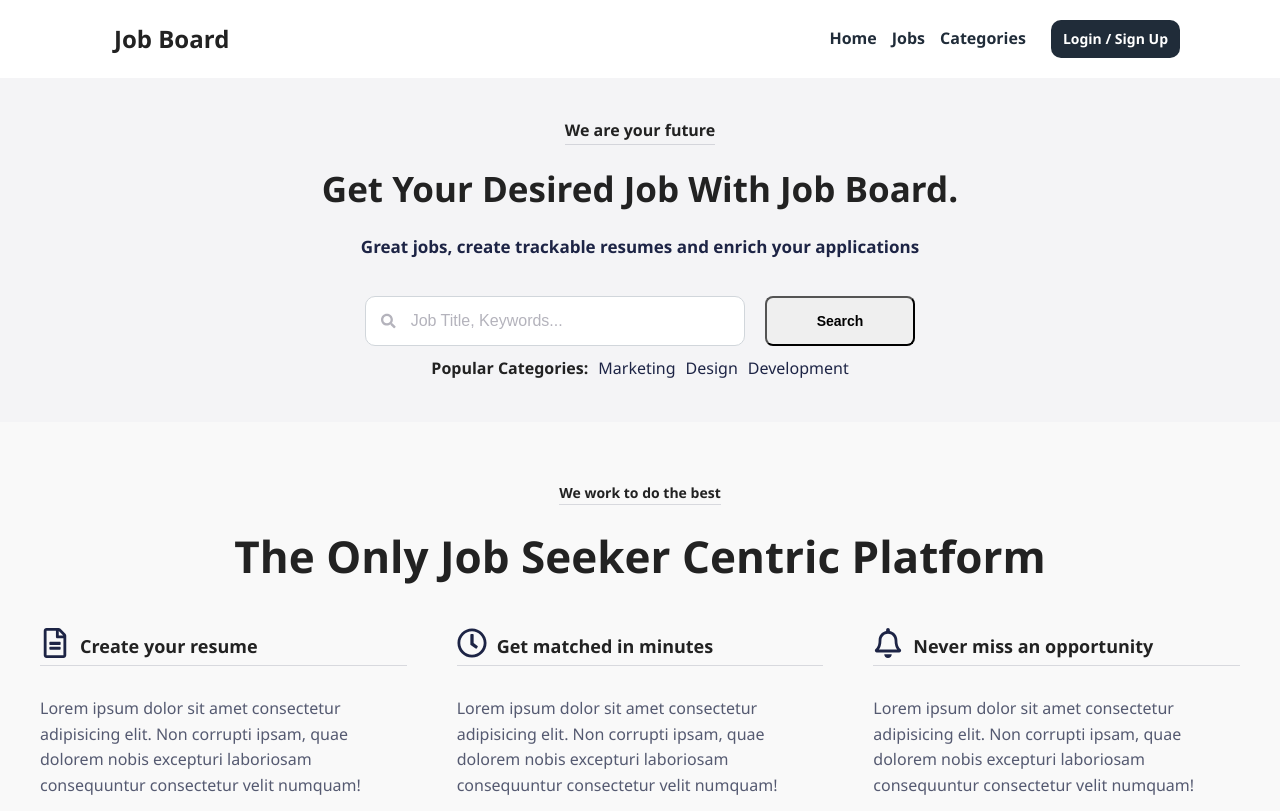
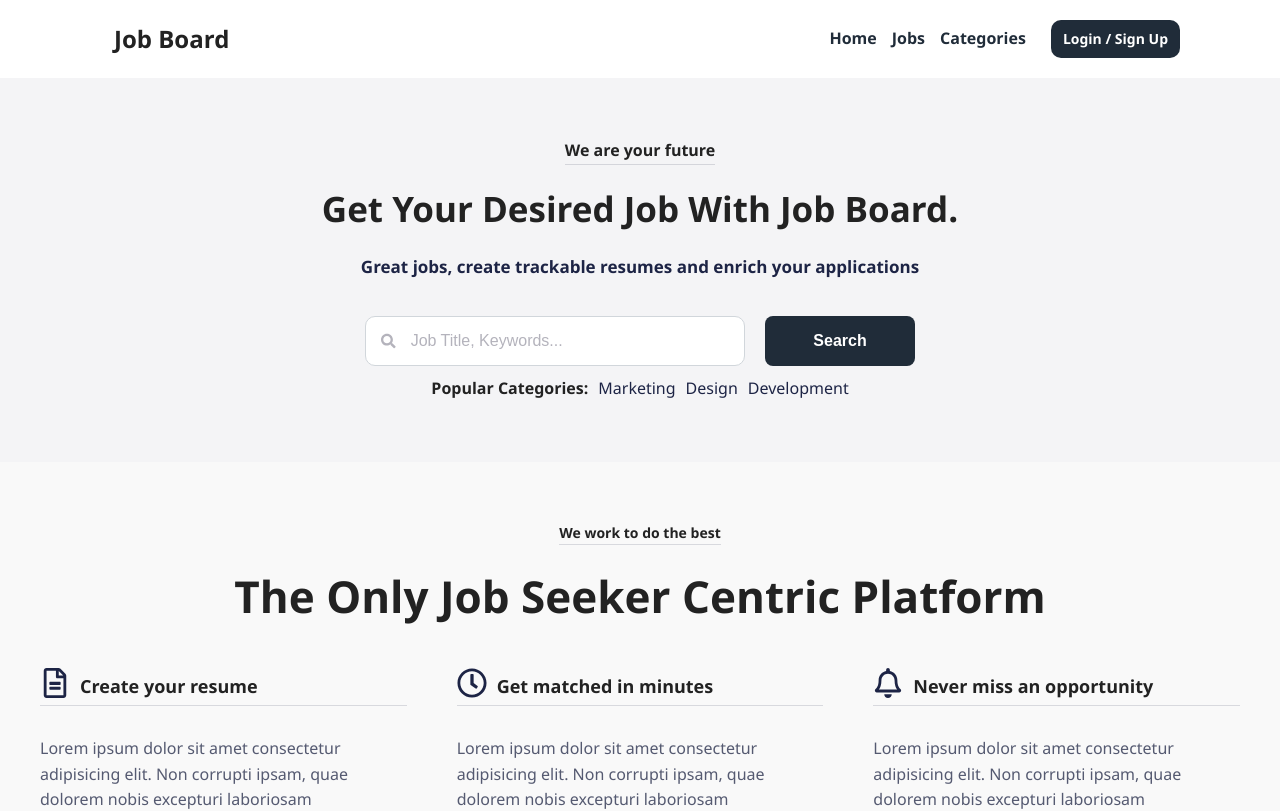
Before and after one commit to Jon-Felipe/Job-Board-React, a React (Vite) app: page / in a window 1280 px wide. Shown: the top 811 px of the page. Built offline with nearby package versions, Linux system fonts and the light colour scheme.

Commit message:
refactored hero component and styles into home page

```diff
--- a/src/components/Hero/Hero.module.css
+++ /dev/null
@@ -1,67 +0,0 @@
-.hero {
-  padding: 40px;
-  background-color: #f4f4f6;
-  display: flex;
-  flex-direction: column;
-  align-items: center;
-  justify-content: center;
-}
-
-.topText {
-  text-align: center;
-  font-size: 16px;
-  font-weight: 600;
-  border-bottom: 1px solid rgba(29, 36, 69, 0.15);
-}
-
-.title {
-  text-align: center;
-  font-size: 35px;
-}
-
-.subtitle {
-  text-align: center;
-  font-size: 17px;
-  font-weight: 600;
-}
-
-.searchForm {
-  width: 100%;
-  margin-top: 20px;
-  display: flex;
-  flex-direction: column;
-  row-gap: 20px;
-}
-
-.categories {
-  display: flex;
-  align-items: center;
-  column-gap: 10px;
-  margin-top: 10px;
-}
-
-.categoryTitle {
-  margin-bottom: 0;
-}
-
-.categoryList {
-  display: flex;
-  align-items: center;
-  column-gap: 10px;
-  li {
-    text-decoration: none;
-    list-style: none;
-  }
-}
-
-@media screen and (min-width: 768px) {
-  .searchForm {
-    flex-direction: row;
-    column-gap: 20px;
-    max-width: 550px;
-
-    button {
-      max-width: 150px;
-    }
-  }
-}
--- a/src/components/Hero/Hero.tsx
+++ /dev/null
@@ -1,44 +0,0 @@
-import styles from './Hero.module.css';
-
-// component
-import Search from '../ui/Search/Search';
-import Button from '../ui/Button/Button';
-
-function Hero() {
-  return (
-    <section className={styles.hero}>
-      <h6 className={styles.topText}>We are your future</h6>
-      <h1 className={styles.title}>Get Your Desired Job With Job Board.</h1>
-      <p className={styles.subtitle}>
-        Great jobs, create trackable resumes and enrich your applications
-      </p>
-      <form className={styles.searchForm}>
-        <Search
-          name='search'
-          placeholder='Job Title, Keywords...'
-          value=''
-          onChange={() => console.log('onChange')}
-        />
-        <Button variant='secondary' onClick={() => console.log('search')}>
-          Search
-        </Button>
-      </form>
-      <div className={styles.categories}>
-        <h4 className={styles.categoryTitle}>Popular Categories:</h4>
-        <ul className={styles.categoryList}>
-          <li>
-            <a href='#'>Marketing</a>
-          </li>
-          <li>
-            <a href='#'>Design</a>
-          </li>
-          <li>
-            <a href='#'>Development</a>
-          </li>
-        </ul>
-      </div>
-    </section>
-  );
-}
-
-export default Hero;
--- /dev/null
+++ b/src/pages/Home/HomePage.styles.tsx
@@ -0,0 +1,75 @@
+import styled from 'styled-components';
+
+export const HeroContainer = styled.section`
+  display: flex;
+  flex-direction: column;
+  align-items: center;
+  justify-content: center;
+  padding: 40px;
+  background-color: #f4f4f6;
+
+  .text {
+    text-align: center;
+    font-size: 16px;
+    font-weight: 600;
+    border-bottom: 1px solid rgba(29, 36, 69, 0.15);
+  }
+
+  .title {
+    text-align: center;
+    font-size: 35px;
+  }
+
+  .sub-text {
+    text-align: center;
+    font-size: 17px;
+    font-weight: 600;
+  }
+
+  .search-form {
+    display: flex;
+    flex-direction: column;
+    row-gap: 20px;
+    width: 100%;
+    margin-top: 20px;
+
+    .search-input {
+      width: 100%;
+    }
+  }
+
+  .categories {
+    display: flex;
+    align-items: center;
+    column-gap: 10px;
+    margin-top: 10px;
+  }
+
+  .category-title {
+    margin-bottom: 0;
+  }
+
+  .category-list {
+    display: flex;
+    flex-wrap: wrap;
+    align-items: center;
+    column-gap: 10px;
+    li {
+      text-decoration: none;
+      list-style: none;
+    }
+  }
+
+  @media screen and (min-width: 768px) {
+    padding: 60px 40px;
+    .search-form {
+      flex-direction: row;
+      column-gap: 20px;
+      max-width: 550px;
+
+      button {
+        max-width: 150px;
+      }
+    }
+  }
+`;
--- a/src/pages/Home/HomePage.tsx
+++ b/src/pages/Home/HomePage.tsx
@@ -1,17 +1,57 @@
 // components
-import Hero from '../../components/Hero/Hero';
+import Search from '../../components/ui/Search/Search';
+import Button from '../../components/ui/Button/Button';
 import About from '../../components/About/About';
 import Job from '../../components/Job/Job';
 
+// extras
+import { HeroContainer } from './HomePage.styles';
+
 function HomePage() {
   return (
-    <>
-      <main>
-        <Hero />
-        <About />
-        <Job />
-      </main>
-    </>
+    <main>
+      <HeroContainer>
+        <h6 className='text'>We are your future</h6>
+        <h1 className='title'>Get Your Desired Job With Job Board.</h1>
+        <p className='sub-text'>
+          Great jobs, create trackable resumes and enrich your applications
+        </p>
+        <form className='search-form'>
+          <div className='search-input'>
+            <Search
+              name='search'
+              placeholder='Job Title, Keywords...'
+              value=''
+              onChange={() => console.log('onChange')}
+            />
+          </div>
+          <Button
+            type='submit'
+            variant='primary'
+            size='large'
+            onClick={() => console.log('search')}
+          >
+            Search
+          </Button>
+        </form>
+        <div className='categories'>
+          <h4 className='category-title'>Popular Categories:</h4>
+          <ul className='category-list'>
+            <li>
+              <a href='#'>Marketing</a>
+            </li>
+            <li>
+              <a href='#'>Design</a>
+            </li>
+            <li>
+              <a href='#'>Development</a>
+            </li>
+          </ul>
+        </div>
+      </HeroContainer>
+      <About />
+      <Job />
+    </main>
   );
 }
 
```
